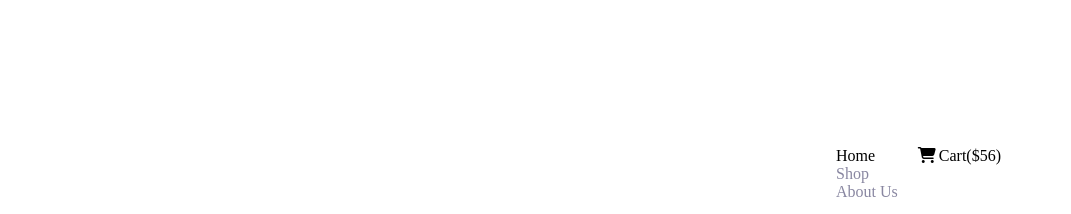
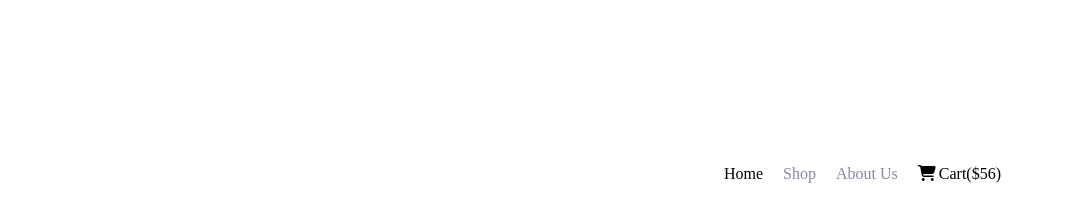
Before and after one commit to Easin-oss/assigment-02, a plain HTML site: page index.html in a window 1280 px wide. Shown: the top 214 px of the page, 209-1280 px from the left. Drawn offline with Linux system fonts and the light colour scheme.

Commit message:
update code

```diff
--- a/index.html
+++ b/index.html
@@ -14,12 +14,11 @@
         <nav class="nav-bar">
             <div> <img src="./assets/logo.png" alt=""></div>
             <ul>
-                <div class="responsive">
+                <div class="responsive nav-bar"">
                     <li><a href="home" class="black">Home</a></li>
                     <li><a href="shop" class="text-stone">Shop</a></li>
                     <li><a href="about us" class="text-stone">About Us</a></li>
                 </div>
-
                 <div class="icon">
                     <li class="fa-solid fa-cart-shopping"></li>
                     <li><a href="cart" class="black">Cart($56)</a></li>
--- a/style/flower.css
+++ b/style/flower.css
@@ -50,6 +50,7 @@
     display: flex;
     justify-content: space-between;
     align-items: center;
+    gap:20px;
 }
 
 .nav-bar ul {
```
